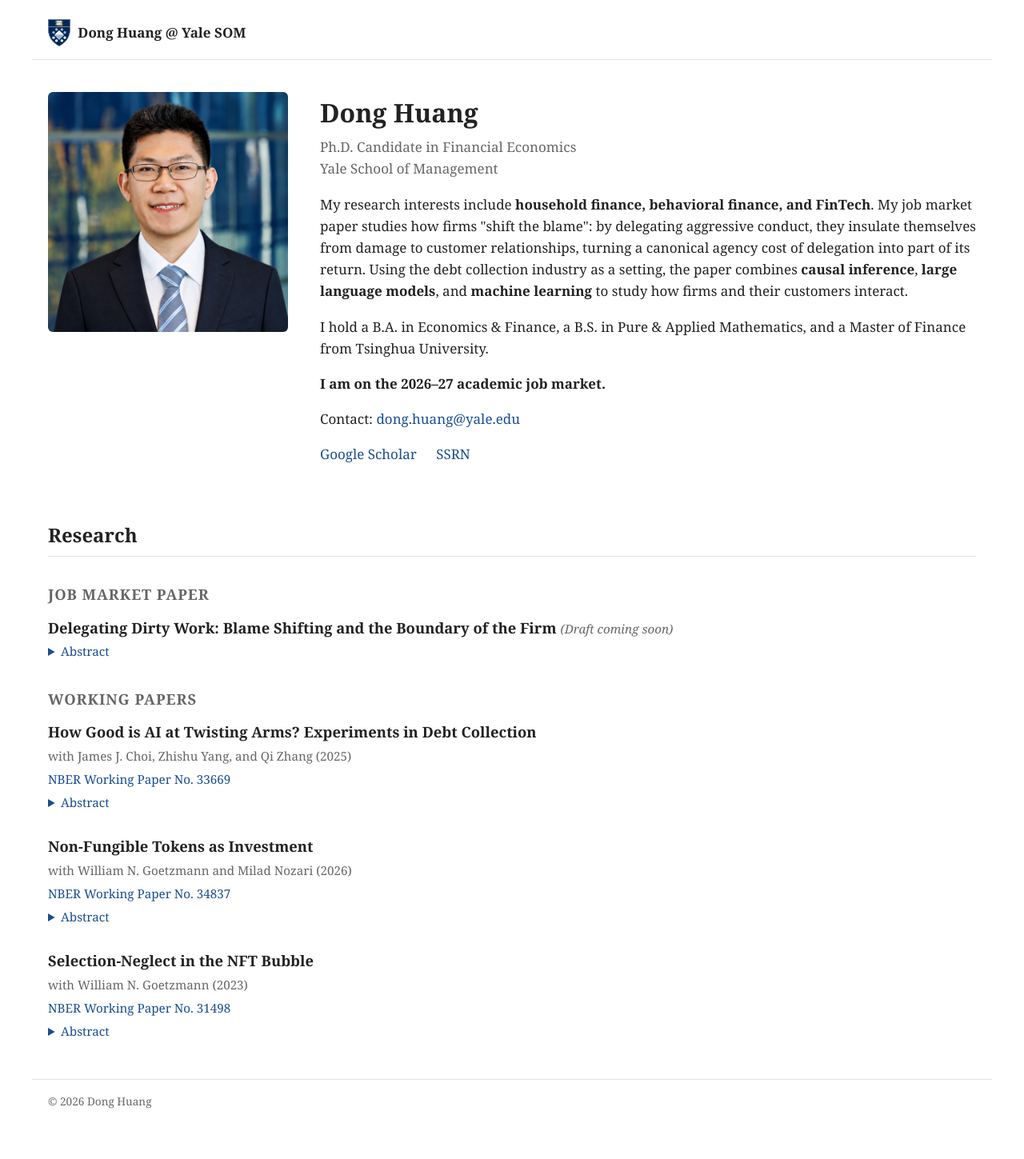
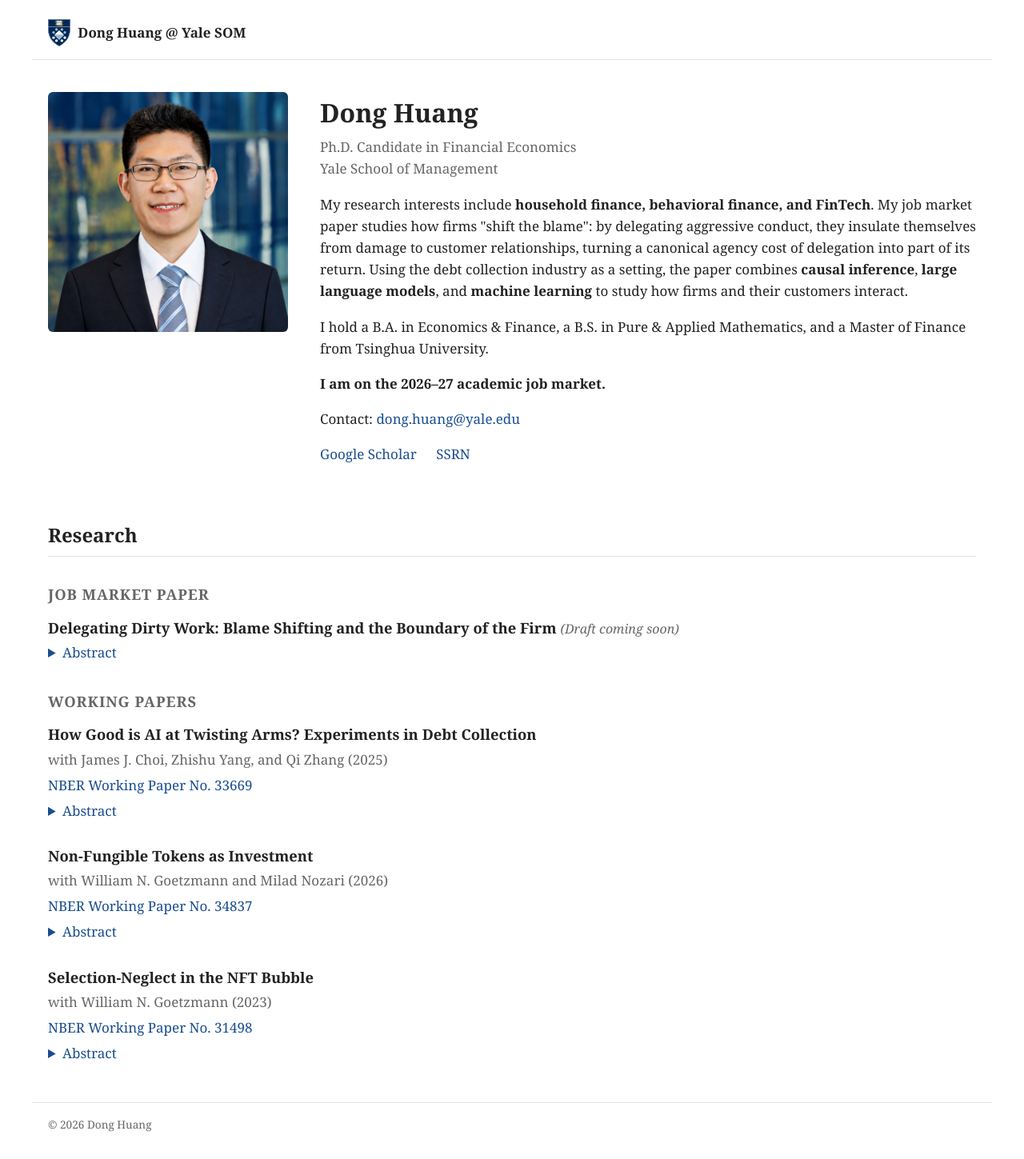
Before and after one commit to huangdong95/huangdong95.github.io, a Jekyll site: the page built from index.html, in a window 1280 px wide. Shown: the whole page at 80% size. Built offline with Jekyll 4.4.1, drawn with Linux system fonts in a browser that asks for light colours; before the commit the page ends 1420 px from its top, so only the background shows below that.

Commit message:
Paper metadata, links, and abstracts at body font size
Co-Authored-By: Claude Opus 5 (1M context) <noreply@anthropic.com>

```diff
--- a/assets/css/site.css
+++ b/assets/css/site.css
@@ -78,15 +78,14 @@ a:hover { text-decoration: underline; }
 }
 .paper { margin-bottom: 1.75rem; }
 .paper-title { margin: 0 0 0.2rem; font-size: 1.15rem; }
-.paper-note { font-weight: normal; color: var(--muted); font-size: 0.95rem; }
-.paper-meta, .paper-links { margin: 0 0 0.3rem; color: var(--muted); font-size: 0.95rem; }
+.paper-note { font-weight: normal; color: var(--muted); font-size: 1rem; }
+.paper-meta, .paper-links { margin: 0 0 0.3rem; color: var(--muted); }
 .paper-links a { margin-right: 1rem; }
 
 /* Accordion abstract (native <details>, no JS) */
 .abstract summary {
   cursor: pointer;
   color: var(--accent);
-  font-size: 0.95rem;
   user-select: none;
 }
 .abstract summary:hover { text-decoration: underline; }
@@ -94,7 +93,6 @@ a:hover { text-decoration: underline; }
   margin: 0.5rem 0 0;
   padding-left: 1rem;
   border-left: 3px solid var(--rule);
-  font-size: 0.95rem;
 }
 
 .site-footer {
```
